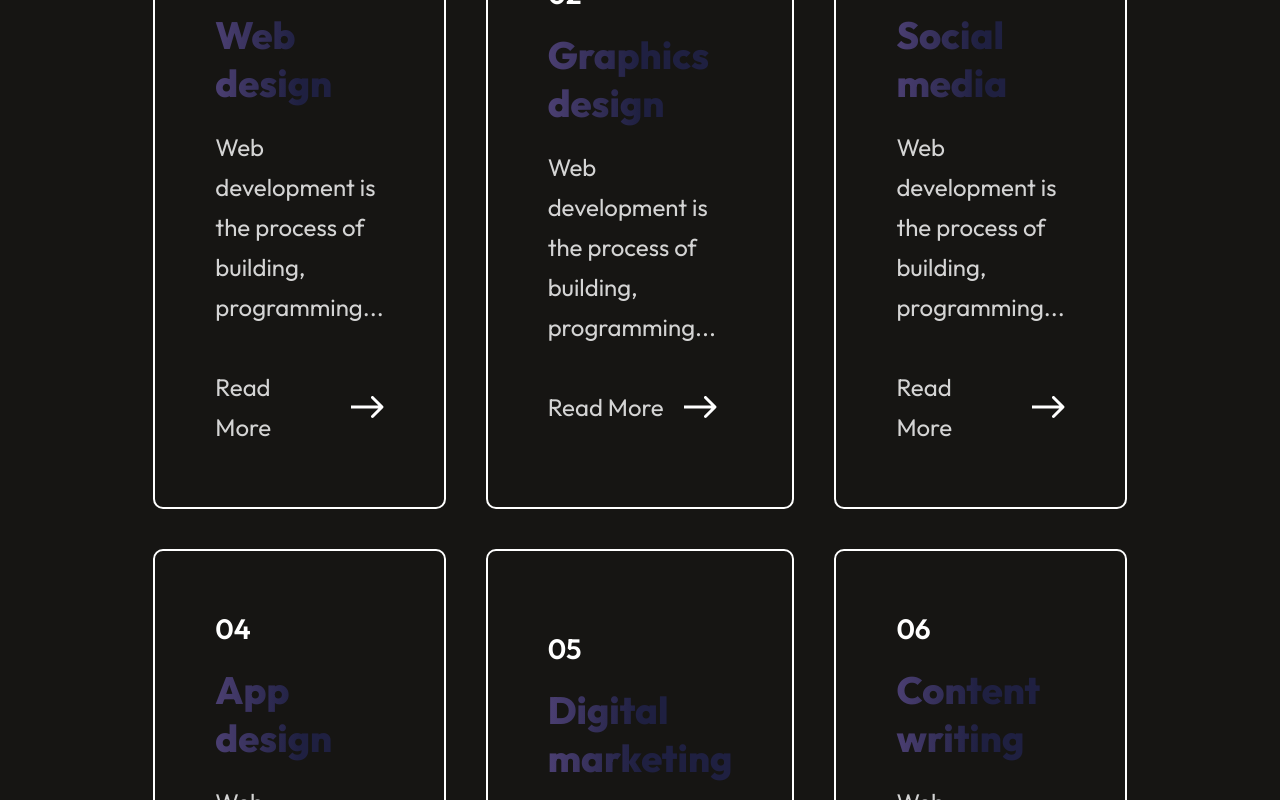
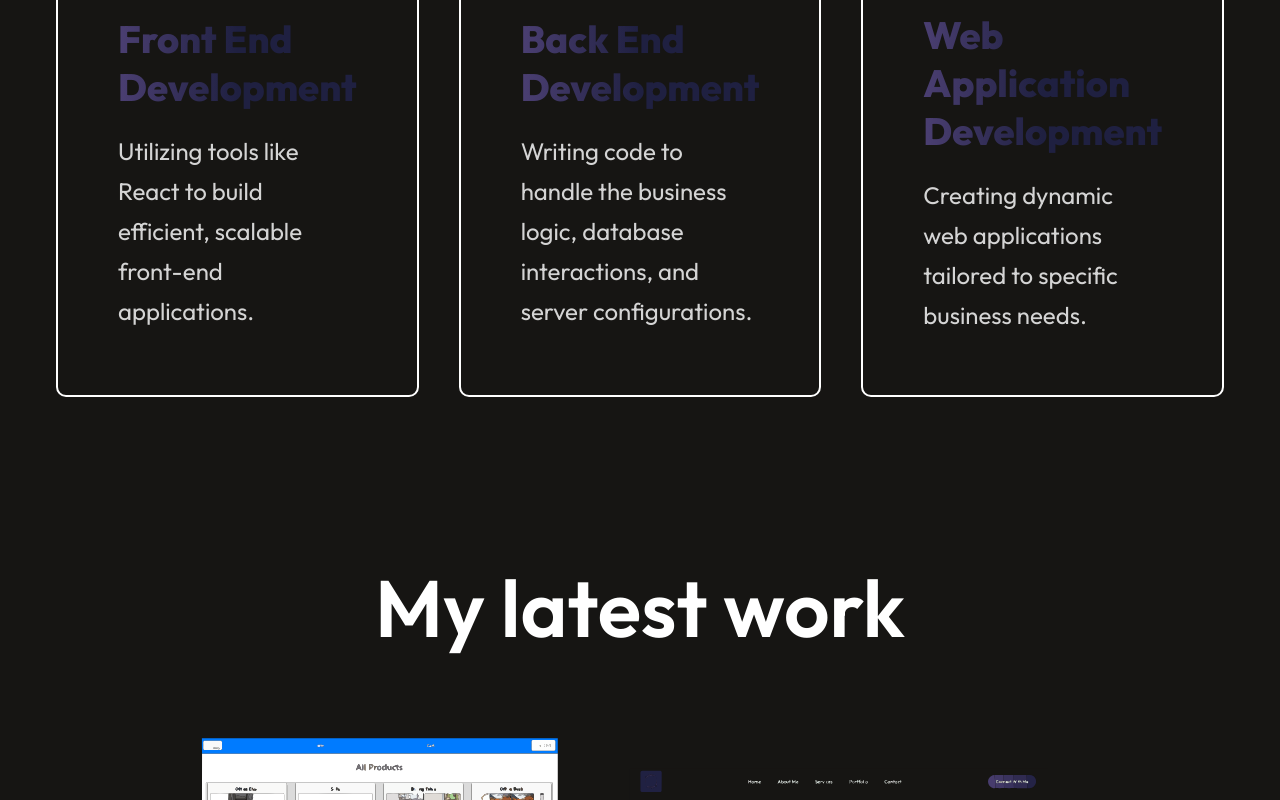
Before and after one commit to JayHaymes/portfolio, a React (Vite) app in the folder portfolio-react/: page / in a window 1280 px wide. Shown: the part 2740-3540 px from the top of the page. Built offline with nearby package versions, Linux system fonts and the light colour scheme.

Commit message:
updated services data

```diff
--- a/portfolio-react/src/Components/Services/Services.jsx
+++ b/portfolio-react/src/Components/Services/Services.jsx
@@ -15,10 +15,10 @@ const Services = () => {
                     <h3>{service.s_no}</h3>
                     <h2>{service.s_name}</h2>
                     <p>{service.s_desc}</p>
-                    <div className="services-readmore">
+                    {/* <div className="services-readmore">
                         <p>Read More</p>
                         <img src={arrow_icon} alt="" />
-                    </div>
+                    </div> */}
                 </div>
             })}
         </div>
--- a/portfolio-react/src/assets/services_data.js
+++ b/portfolio-react/src/assets/services_data.js
@@ -1,33 +1,18 @@
 const Services_Data = [
     {
         s_no:"01",
-        s_name:"Web design",
-        s_desc:"Web development is the process of building, programming..."
+        s_name:"Front End Development",
+        s_desc:"Utilizing tools like React to build efficient, scalable front-end applications."
     },
     {
         s_no:"02",
-        s_name:"Graphics design",
-        s_desc:"Web development is the process of building, programming..."
+        s_name:"Back End Development",
+        s_desc:"Writing code to handle the business logic, database interactions, and server configurations."
     },
     {
         s_no:"03",
-        s_name:"Social media",
-        s_desc:"Web development is the process of building, programming..."
-    },
-    {
-        s_no:"04",
-        s_name:"App design",
-        s_desc:"Web development is the process of building, programming..."
-    },
-    {
-        s_no:"05",
-        s_name:"Digital marketing",
-        s_desc:"Web development is the process of building, programming..."
-    },
-    {
-        s_no:"06",
-        s_name:"Content writing",
-        s_desc:"Web development is the process of building, programming..."
+        s_name:"Web Application Development",
+        s_desc:" Creating dynamic web applications tailored to specific business needs."
     },
 ]
 
```
